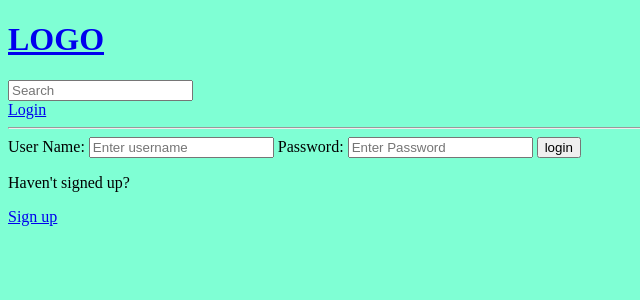
After one commit to brickhill/sbs, a Django app: page /login/ in a window 1280 px wide. The commit adds this page. Shown: the top 300 px of the page, without its empty margins (0-640 px from the left). Run offline with Django 4.2, Linux system fonts and the light colour scheme.

Commit message:
Login and logout

```diff
--- /dev/null
+++ b/pages/templates/login_registration.html
@@ -0,0 +1,27 @@
+{% extends "main.html" %}
+{% block content %}
+{% if page == 'login' %}
+    <div>
+        <form method="POST" action="">
+            {% csrf_token %}
+            <label>User Name:</label>
+            <input type="text" name="username" placeholder="Enter username"/>
+            <label>Password:</label>
+            <input type="password" name="password" placeholder="Enter Password"/>
+            <input type="submit" value="login" />
+        </form>
+        <p>Haven't signed up?</p>
+        <a href="{% url 'register'%}">Sign up</a>
+    </div>
+{% else %}
+    <div>
+        <form method="POST" action="">
+            {% csrf_token %}
+            {{ form.as_p }}
+            <input type="submit" value="Register" />
+        </form>
+        <p>Already signed up?</p>
+        <a href="{% url 'login'%}">Login</a>
+    </div>
+{% endif %}
+{% endblock content %}
--- a/pages/templates/navbar.html
+++ b/pages/templates/navbar.html
@@ -4,11 +4,11 @@
 <form method="GET" action="{% url 'home' %}">
     <input type="text" name="q" placeholder="Search" />
 </form>
-{% comment %} {% if request.user.is_authenticated %}
+{% if request.user.is_authenticated %}
     <p>Hello {{ request.user }}</p>
     <a href="{% url 'logout' %}">Logout</a>
 {% else %}
     <a href="{% url 'login' %}">Login</a>
-{% endif %} {% endcomment %}
+{% endif %}
 
 <hr />
--- a/pages/urls.py
+++ b/pages/urls.py
@@ -4,5 +4,8 @@ from . import views
 
 urlpatterns = [
     path('admin/', admin.site.urls),
+    path('login/', views.login_page, name="login"),
+    path('logout/', views.logoutUser, name="logout"),
+    path('register/', views.registerPage, name="register"),
     path('', views.home, name="home" )
 ]
--- a/pages/views.py
+++ b/pages/views.py
@@ -1,13 +1,61 @@
 from django.shortcuts import render, redirect
 from django.contrib import messages
-from django.http import HttpResponse
-from django.contrib.auth.decorators import login_required
-from django.db.models import Q
+# from django.http import HttpResponse
+# from django.contrib.auth.decorators import login_required
+# from django.db.models import Q
 from django.contrib.auth import authenticate, login, logout
-# from django.contrib.auth.forms import UserCreationForm
-
+from django.contrib.auth.forms import UserCreationForm
+from django.contrib.auth.models import User
 
 
 def home(request):
     context = {}
     return render(request, 'home.html', context)
+
+
+def login_page(request):
+    page = 'login'
+    if request.user.is_authenticated:
+        messages.info(request, "Already logged in dickhead")
+        return redirect('home')
+    if request.method == "POST":
+        username = request.POST.get('username').lower()
+        password = request.POST.get('password')
+        try:
+            user = User.objects.get(username=username)
+        except Exception as e:
+            messages.error(request, f"User doesn't exist ({e})")
+
+        user = authenticate(request, username=username, password=password)
+        if user is not None:
+            login(request, user)
+            messages.info(request, 'Logged in')
+            return redirect('home')
+        else:
+            messages.error(request, "Username or password wrong")
+
+    context = {'page': page}
+    return render(request, "login_registration.html", context)
+
+
+def logoutUser(request):
+    logout(request)
+    messages.info(request, 'logged out')
+    return redirect('home')
+
+
+def registerPage(request):
+    form = UserCreationForm()
+    if request.method == "POST":
+        form = UserCreationForm(request.POST)
+        if form.is_valid():
+            user = form.save(commit=False)
+            user.username = user.username.lower()
+            user.save()
+            login(request, user)
+            messages.info(request, "User Created")
+            return redirect('home')
+        else:
+            messages.error(request, "An error occurred during registration")
+
+    return render(request, 'login_registration.html', {'form': form})
```
